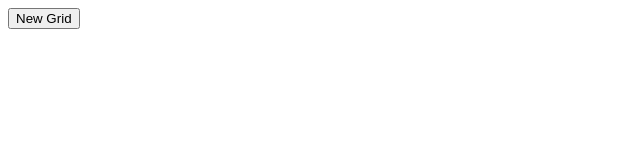
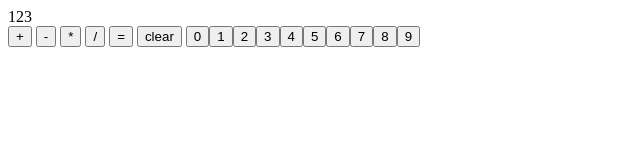
Before and after one commit to Xiaowei1102/-calculator, a plain HTML site: page index.html in a window 1280 px wide. Shown: the whole page, without its empty margins (0-640 px from the left). Drawn offline with Linux system fonts and the light colour scheme.

Commit message:
display the button clicked(only numbers)

```diff
--- a/index.html
+++ b/index.html
@@ -2,11 +2,17 @@
 <html>
 <head>
   <meta charset="UTF-8">
-  <title>Etch A Sketch</title>
+  <title>My-calculator</title>
   <link rel="stylesheet" href="style.css" />
 </head>
 <body>
   <script src="javascript.js" defer></script>
-  <button>New Grid</button>
+  <div>123</div>
+  <button>+</button>
+  <button>-</button>
+  <button>*</button>
+  <button>/</button>
+  <button>=</button>
+  <button>clear</button>
 </body>
 </html>
--- a/javascript.js
+++ b/javascript.js
@@ -20,3 +20,23 @@ function operate(operator, a, b) {
 
     }
 }
+//create 9 number buttons
+for (let i = 0; i <= 9; i++) {
+    numberButton = document.createElement('button');
+    numberButton.textContent = i;
+    numberButton.classList.add('number')
+    document.body.appendChild(numberButton);
+}
+
+//dispay the clicks on the screen;
+//according to the problem description, only want to display number
+
+
+const clicks = document.querySelectorAll('button');
+clicks.forEach(click => click.addEventListener('click', (e) => {
+    const clickContent = e.target.textContent;
+    if (clickContent >= '0' && clickContent <= '9') {
+        const display = document.querySelector('div');
+        display.textContent = e.target.textContent;
+    }
+}));
```
